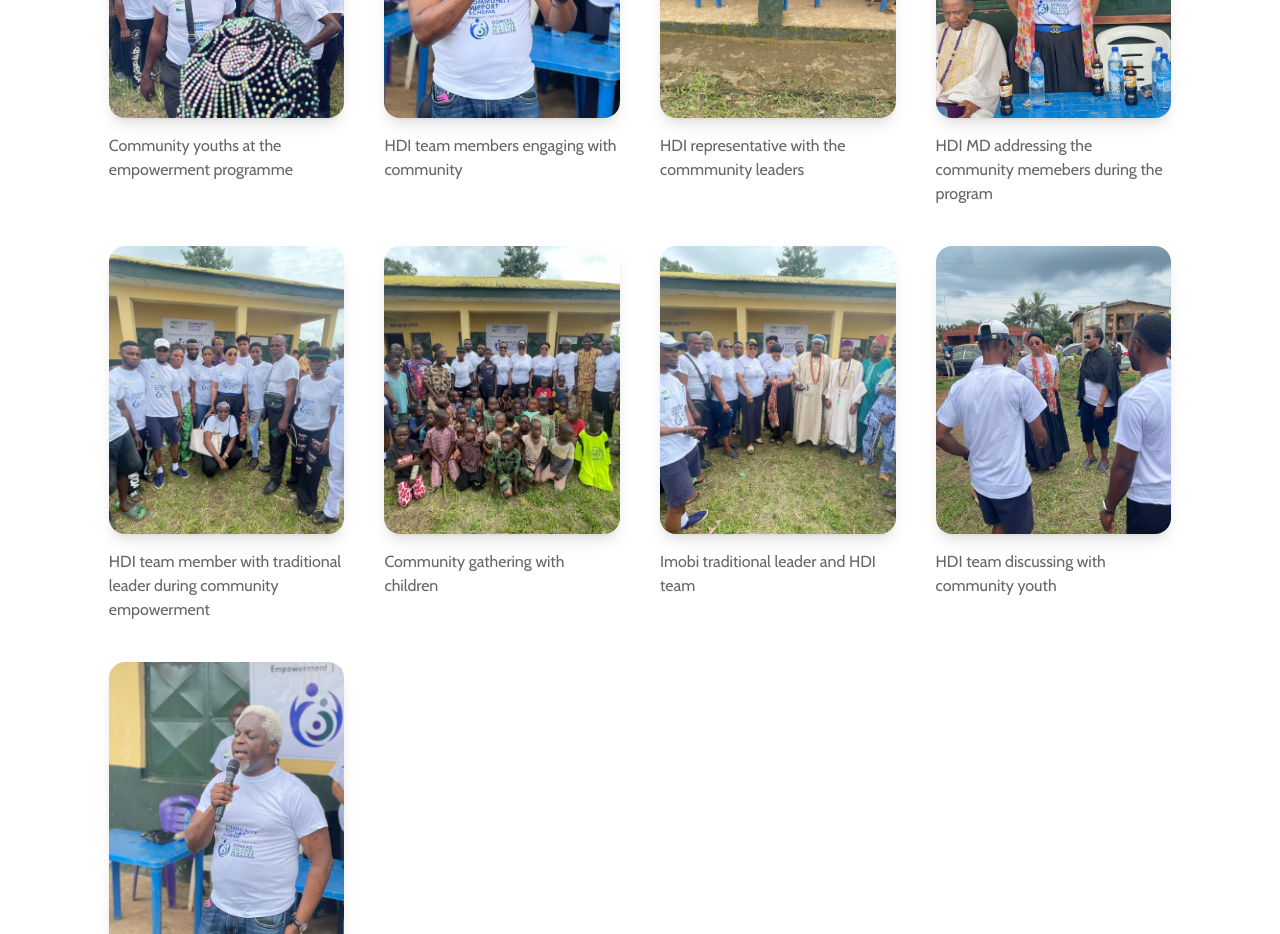
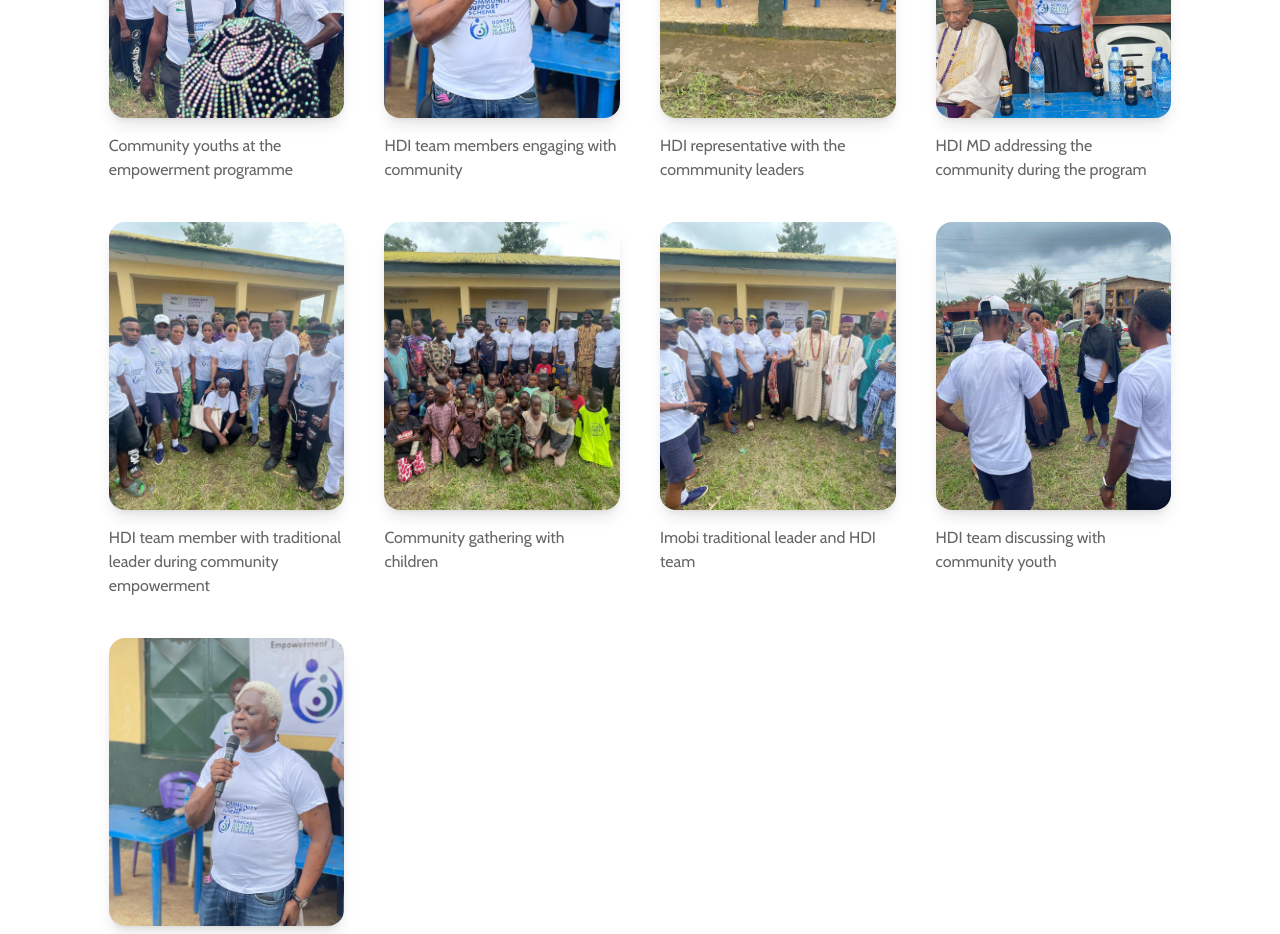
Before and after one commit to Elnalob/hdi-group, a React (Vite) app: page /news in a window 1280 px wide. Shown: the part 2900-3834 px from the top of the page. Built offline with nearby package versions, Linux system fonts and the light colour scheme.

Commit message:
Updated copy

```diff
--- a/src/components/news/pressRelease.tsx
+++ b/src/components/news/pressRelease.tsx
@@ -14,7 +14,7 @@ function PressRelease() {
     },
     {
       src: "/IMG-20250924-WA0011.jpg",
-      caption: "HDI MD addressing the community memebers during the program"
+      caption: "HDI MD addressing the community during the program"
     },
     {
       src: "/IMG-20250924-WA0012.jpg",
```
